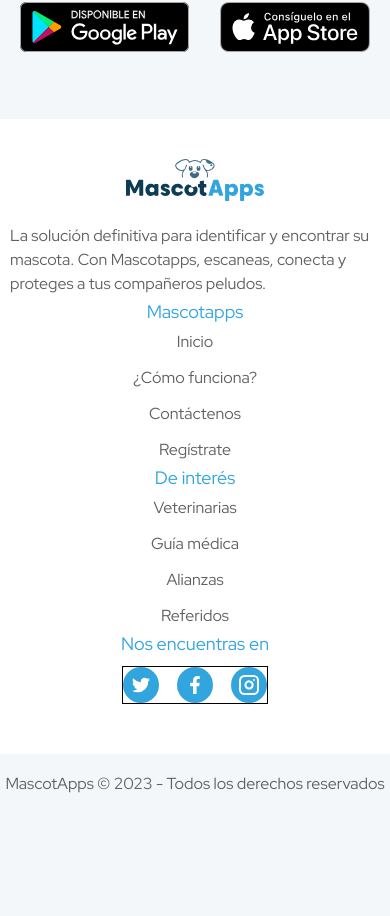
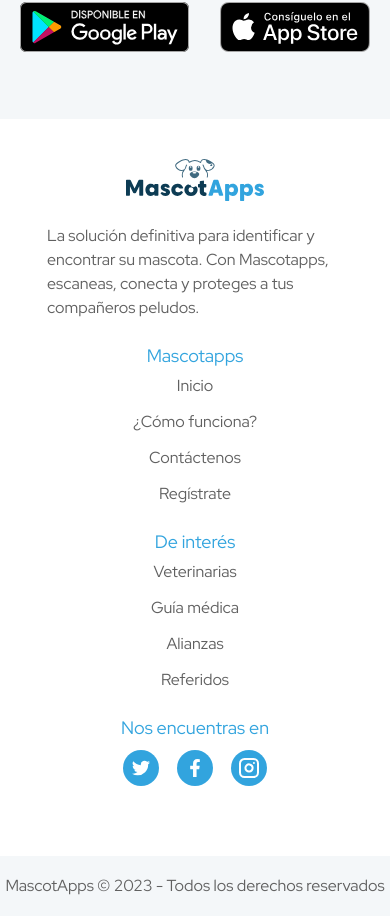
Before and after one commit to fabianbm15/Prueba-Tecnica-MascotApps, a React (Vite) app: page / in a window 390 px wide. Shown: the part 3618-4534 px from the top of the page. Before the commit the page ends 4432 px from the top, so only its background shows below. Built offline with nearby package versions, Linux system fonts and the light colour scheme.

Commit message:
Details in Footer

```diff
--- a/src/components/styles.css
+++ b/src/components/styles.css
@@ -607,7 +607,6 @@
   flex-direction: row;
   justify-content: space-between;
   cursor: pointer;
-  border: 1px solid black;
 }
 
 #copyRightFooter {
@@ -797,27 +796,27 @@
     align-items: center;
   }
   #divFooter1 {
-    width: 100%;
-    margin-bottom: 10px;
+    width: 80%;
+    margin-bottom: 30px;
     text-align: center;
   }
   #divFooter2 {
     display: flex;
     flex-direction: column;
     align-items: center;
-    margin-bottom: 10px;
+    margin-bottom: 30px;
   }
   #divFooter3 {
     display: flex;
     flex-direction: column;
     align-items: center;
-    margin-bottom: 10px;
+    margin-bottom: 30px;
   }
   #divFooter4 {
     display: flex;
     flex-direction: column;
     align-items: center;
-    margin-bottom: 10px;
+    margin-bottom: 30px;
   }
   #alertSubmit {
     width: 80%;
```
